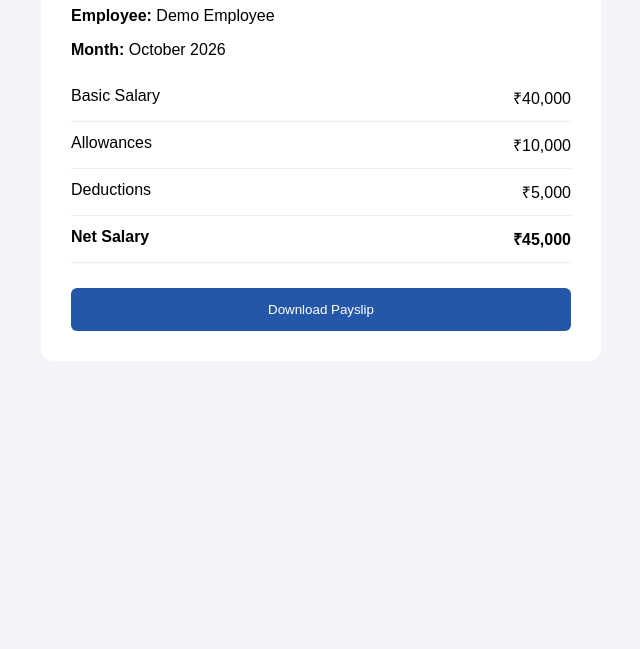
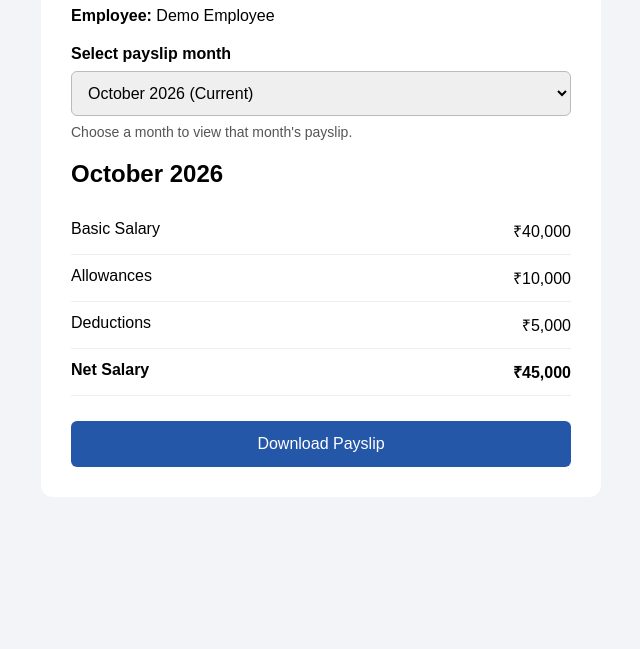
Before and after one commit to balanrasmi83/employee-payslip-demo, a plain HTML site: page index.html in a window 1280 px wide. Shown: the part 151-800 px from the top of the page, without its empty margins (319-959 px from the left). Drawn offline with Linux system fonts and the light colour scheme.

Commit message:
PAY-3 Add previous month payslip selection

```diff
--- a/index.html
+++ b/index.html
@@ -1,4 +1,3 @@
-
 <!DOCTYPE html>
 <html lang="en">
 <head>
@@ -6,64 +5,66 @@
   <meta name="viewport" content="width=device-width, initial-scale=1.0">
   <title>Employee Payslip Portal</title>
   <style>
-        body {
-            font-family: Arial, sans-serif;
-            background: #f2f4f8;
-            padding: 40px;
-        }
-        .payslip {
-            max-width: 500px;
-            margin: auto;
-            background: white;
-            padding: 30px;
-            border-radius: 12px;
-        }
-        h1 {
-            color: #2457a7;
-            text-align: center;
-        }
-        .row {
-            display: flex;
-            justify-content: space-between;
-            padding: 12px 0;
-            border-bottom: 1px solid #eee;
-        }
-        button {
-            width: 100%;
-            padding: 14px;
-            margin-top: 25px;
-            background: #2457a7;
-            color: white;
-            border: none;
-            border-radius: 6px;
-            cursor: pointer;
+    body { font-family: Arial, sans-serif; background: #f2f4f8; padding: 40px 16px; }
+    .payslip { max-width: 500px; margin: auto; background: white; padding: 30px; border-radius: 12px; }
+    h1 { color: #2457a7; text-align: center; }
+    label { display: block; margin: 20px 0 8px; font-weight: bold; }
+    select { width: 100%; padding: 12px; border: 1px solid #bbb; border-radius: 6px; font-size: 16px; }
+    .row { display: flex; justify-content: space-between; gap: 16px; padding: 12px 0; border-bottom: 1px solid #eee; }
+    button { width: 100%; padding: 14px; margin-top: 25px; background: #2457a7; color: white; border: none; border-radius: 6px; cursor: pointer; font-size: 16px; }
+    button:hover { background: #194582; }
+    .hint { color: #555; font-size: 14px; margin-top: 8px; }
+    @media print {
+      body { background: white; padding: 0; }
+      .payslip { box-shadow: none; }
+      label, select, .hint, button { display: none; }
     }
   </style>
 </head>
 <body>
-    <div class="payslip">
-        <h1>Monthly Payslip</h1>
+  <main class="payslip">
+    <h1>Employee Payslip Portal</h1>
     <p><strong>Employee:</strong> Demo Employee</p>
-        <p><strong>Month:</strong> October 2026</p>
 
-        <div class="row">
-            <span>Basic Salary</span>
-            <span>₹40,000</span>
-        </div>
-        <div class="row">
-            <span>Allowances</span>
-            <span>₹10,000</span>
-        </div>
-        <div class="row">
-            <span>Deductions</span>
-            <span>₹5,000</span>
-        </div>
-        <div class="row">
-            <strong>Net Salary</strong>
-            <strong>₹45,000</strong>
-        </div>
+    <label for="monthSelect">Select payslip month</label>
+    <select id="monthSelect" aria-label="Select a payslip month">
+      <option value="2026-10">October 2026 (Current)</option>
+      <option value="2026-09">September 2026</option>
+      <option value="2026-08">August 2026</option>
+    </select>
+    <p class="hint">Choose a month to view that month's payslip.</p>
 
-        <button onclick="window.print()">Download Payslip</button>
-    </div>
+    <section aria-live="polite">
+      <h2 id="payslipMonth">October 2026</h2>
+      <div class="row"><span>Basic Salary</span><span id="basicSalary">₹40,000</span></div>
+      <div class="row"><span>Allowances</span><span id="allowances">₹10,000</span></div>
+      <div class="row"><span>Deductions</span><span id="deductions">₹5,000</span></div>
+      <div class="row"><strong>Net Salary</strong><strong id="netSalary">₹45,000</strong></div>
+    </section>
+
+    <button type="button" onclick="window.print()">Download Payslip</button>
+  </main>
+
+  <script>
+    const payslips = {
+      "2026-10": { month: "October 2026", basic: 40000, allowances: 10000, deductions: 5000 },
+      "2026-09": { month: "September 2026", basic: 39000, allowances: 9000, deductions: 5000 },
+      "2026-08": { month: "August 2026", basic: 38000, allowances: 9000, deductions: 4500 }
+    };
+
+    const monthSelect = document.getElementById("monthSelect");
+    const currency = amount => "₹" + amount.toLocaleString("en-IN");
+
+    function showPayslip(monthKey) {
+      const payslip = payslips[monthKey];
+      document.getElementById("payslipMonth").textContent = payslip.month;
+      document.getElementById("basicSalary").textContent = currency(payslip.basic);
+      document.getElementById("allowances").textContent = currency(payslip.allowances);
+      document.getElementById("deductions").textContent = currency(payslip.deductions);
+      document.getElementById("netSalary").textContent = currency(payslip.basic + payslip.allowances - payslip.deductions);
+    }
+
+    monthSelect.addEventListener("change", event => showPayslip(event.target.value));
+  </script>
 </body>
 </html>
```
Lines whose indentation alone changed are shown as unchanged.
